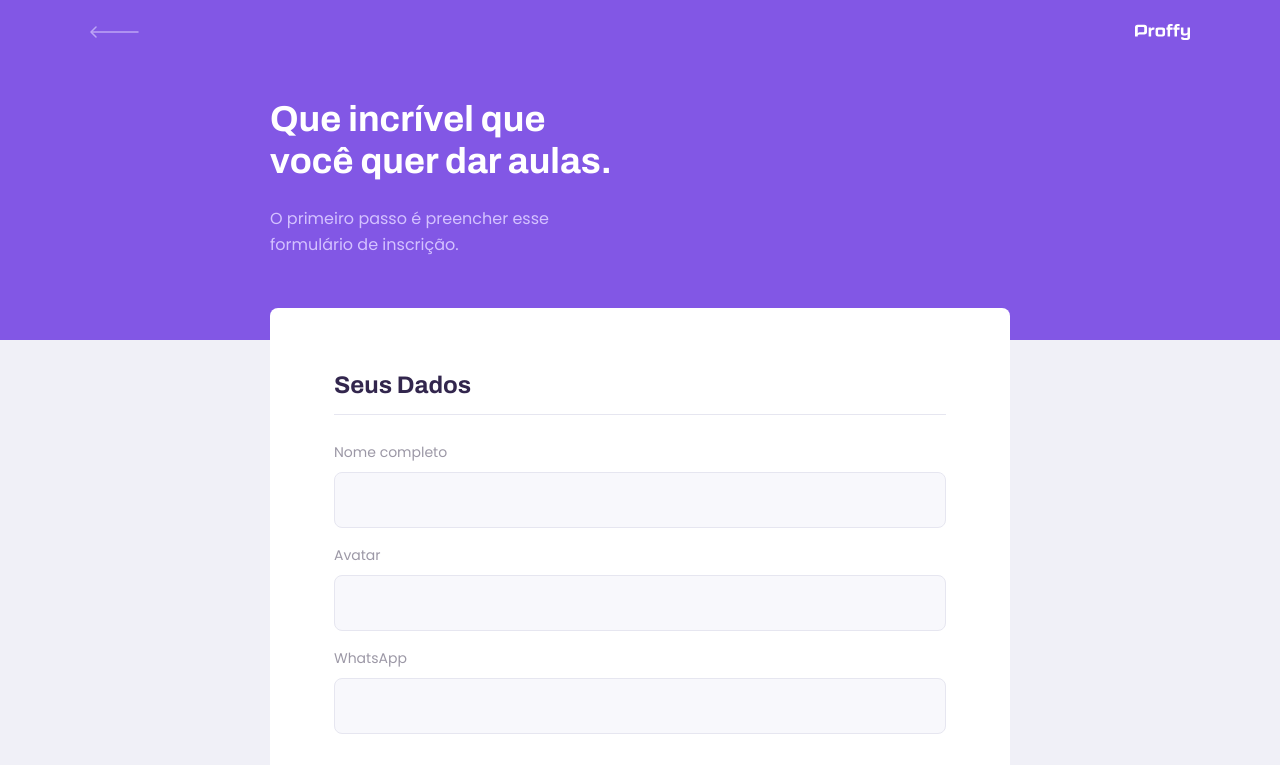
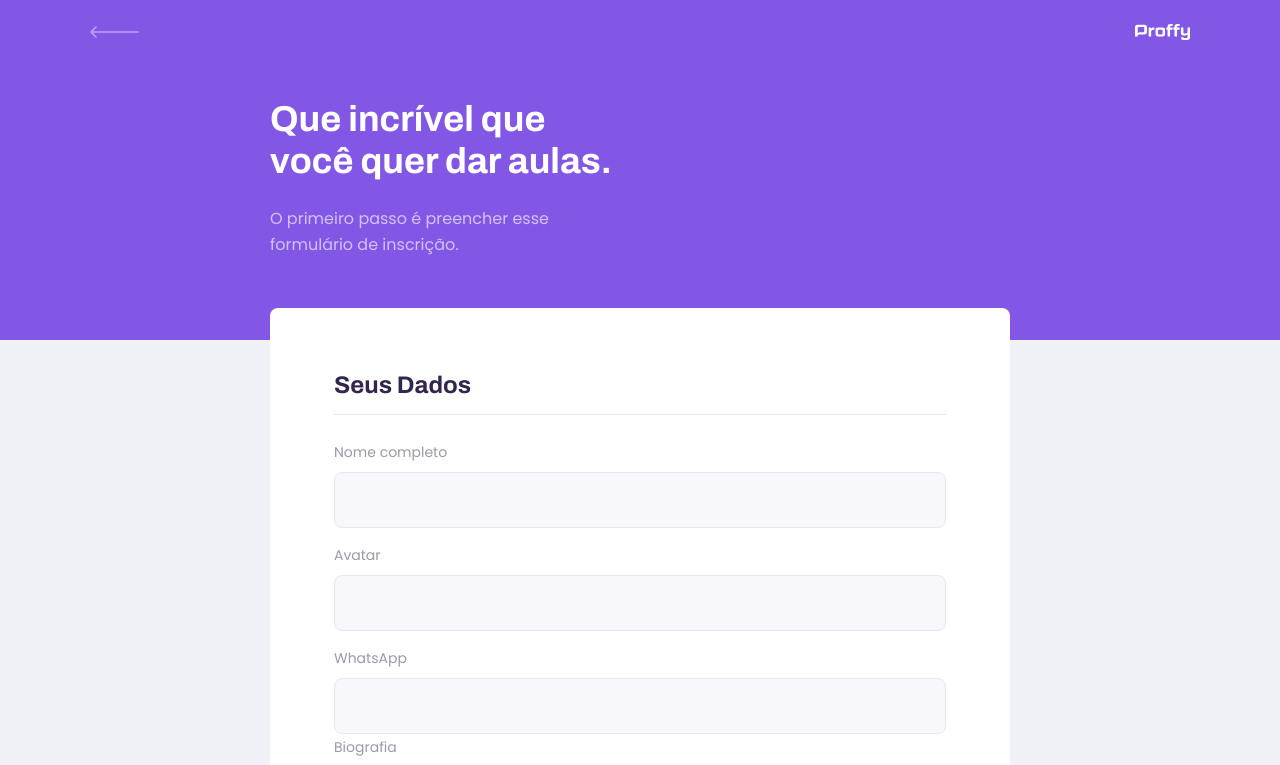
Before and after one commit to arthurmdros/Proffy-Web, a React (Create React App) app: page /give-classes in a window 1280 px wide. Shown: the top 765 px of the page. Built offline with nearby package versions, Linux system fonts and the light colour scheme.

Commit message:
Importando novo componente textarea no formulário

```diff
--- a/src/pages/TeacherForm/index.tsx
+++ b/src/pages/TeacherForm/index.tsx
@@ -4,6 +4,7 @@ import PagHeader from '../../components/PagHeader';
 import warningIcon from '../../assets/images/icons/warning.svg';
 
 import './styles.css';
+import Textarea from '../../components/TextArea';
 
 function TeacherForm(){
     return(
@@ -20,6 +21,7 @@ function TeacherForm(){
                     <Input name="name" label="Nome completo" />
                     <Input name="avatar" label="Avatar" />
                     <Input name="whatsapp" label="WhatsApp" />
+                    <Textarea name="bio" label="Biografia" />
 
                 </fieldset>
 
```
